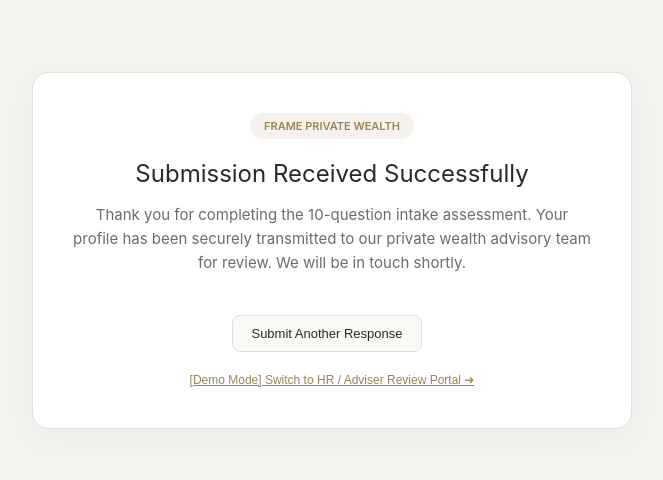
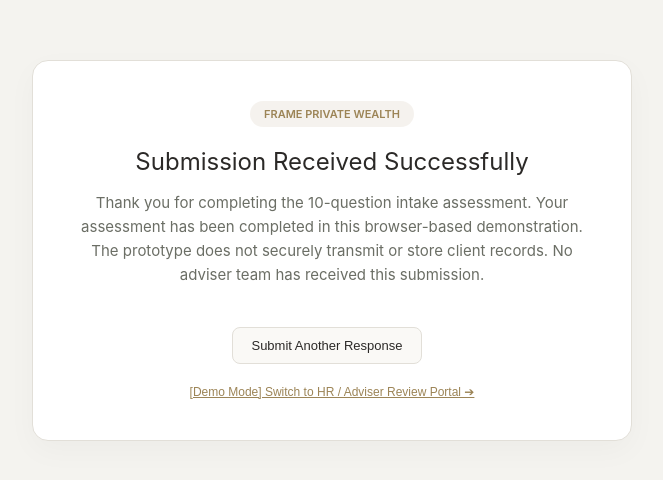
Before and after one commit to Ian666-maker/solid-bassoon, a plain HTML site: page dashboard.html in a window 1280 px wide. Shown: the part 190-670 px from the top of the page, without its empty margins (308-971 px from the left). Drawn offline with Linux system fonts and the light colour scheme.

Commit message:
Clarify FRAME demo-only submission and adviser actions

```diff
--- a/dashboard.html
+++ b/dashboard.html
@@ -151,9 +151,9 @@
         <span class="badge">FRAME PRIVATE WEALTH</span>
         <h1>Submission Received Successfully</h1>
         <p>
-          Thank you for completing the 10-question intake assessment. Your
-          profile has been securely transmitted to our private wealth advisory
-          team for review. We will be in touch shortly.
+          Thank you for completing the 10-question intake assessment. Your assessment has been completed in this browser-based demonstration. The
+          prototype does not securely transmit or store client records. No adviser
+          team has received this submission.
         </p>
         <button
           class="action-btn"
@@ -252,10 +252,10 @@
           <button
             class="action-btn"
             onclick="
-              alert('Client profile successfully synced to CRM pipeline.')
+              alert('Demo only: no CRM integration or data synchronisation is implemented.')
             "
           >
-            ⚡ Sync CRM Pipeline
+            ⚡ Demo CRM Sync
           </button>
           <button class="action-btn" onclick="switchToClientView()">
             ← Back to Client View
```
